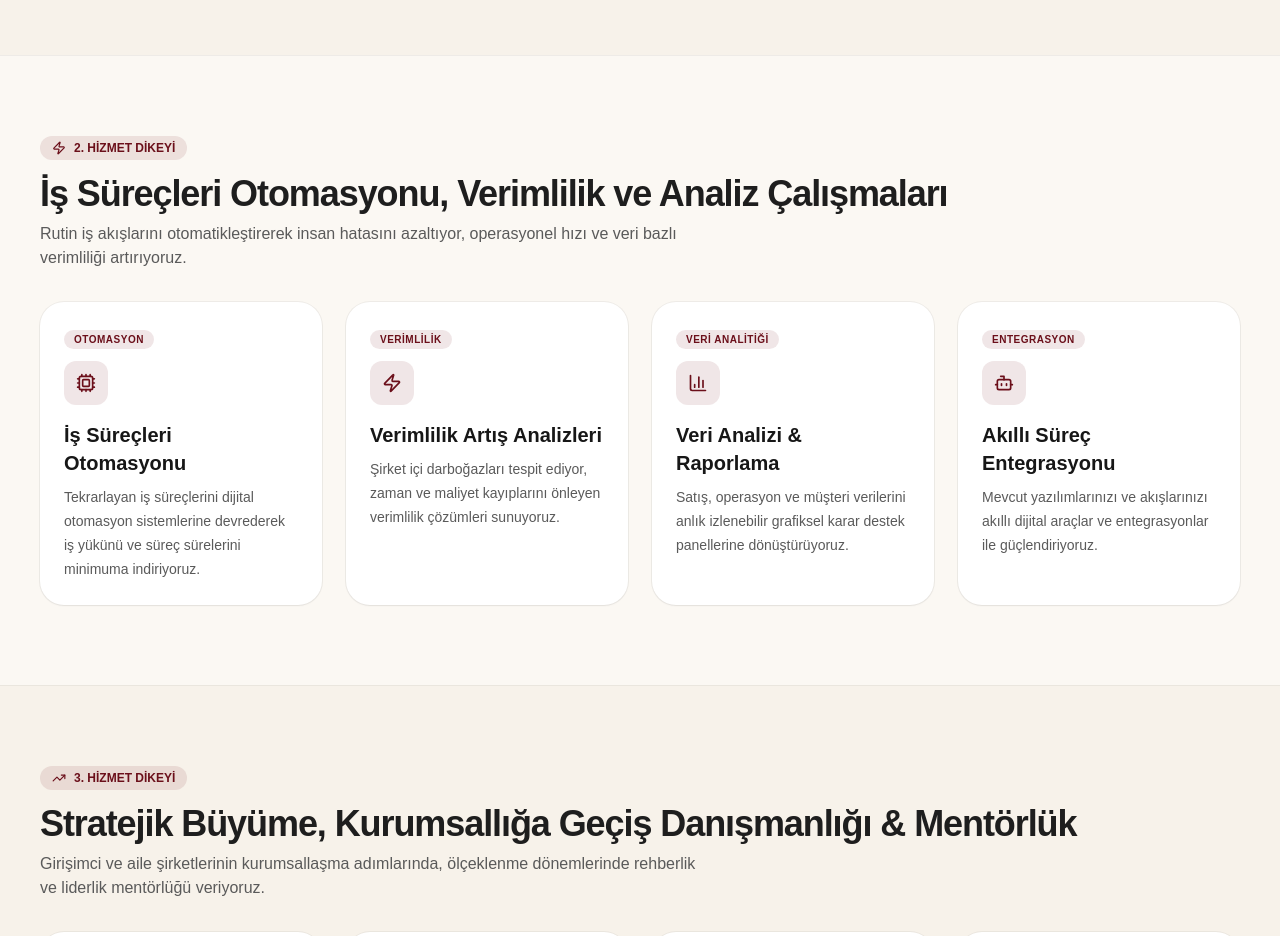
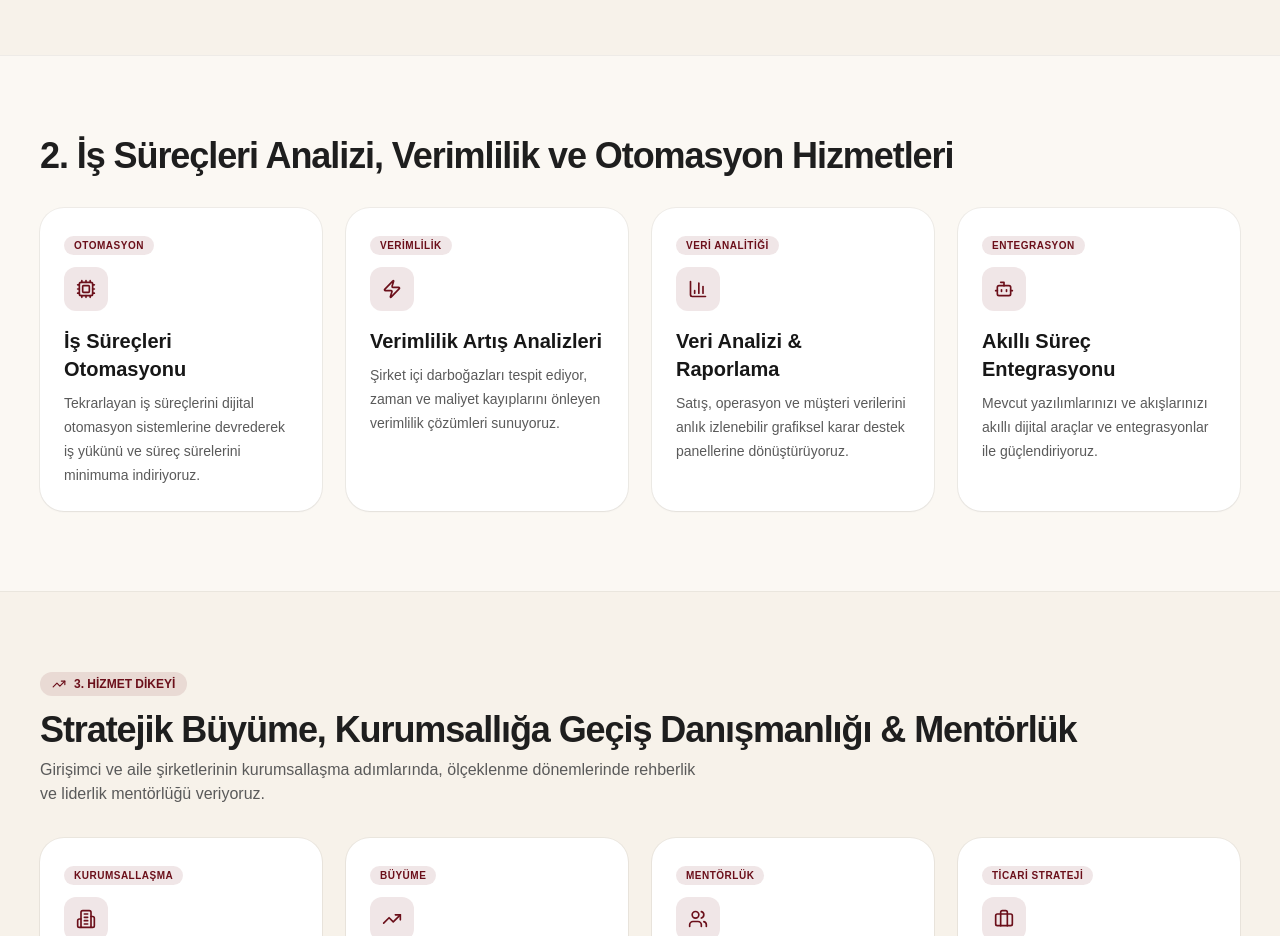
Before and after one commit to cantugsivri/cntg-site, a Next.js app: page / in a window 1280 px wide. Shown: the part 1320-2256 px from the top of the page. Built offline with nearby package versions, Linux system fonts and the light colour scheme.

Commit message:
section 2: remove badge and subtitle, update title

```diff
--- a/app/page.tsx
+++ b/app/page.tsx
@@ -212,15 +212,9 @@ export default function CNTGLandingPage() {
       <section id="otomasyon-analiz" className="mx-auto max-w-7xl px-4 py-12 sm:px-6 sm:py-20 lg:px-10 w-full border-t border-black/5 bg-white/40">
         <div className="flex flex-col md:flex-row md:items-end justify-between mb-8 gap-4">
           <div>
-            <div className="inline-flex items-center gap-2 rounded-full bg-[#6B0F1A]/10 px-3 py-1 text-xs font-semibold text-[#6B0F1A]">
-              <Zap className="h-3.5 w-3.5" /> 2. HİZMET DİKEYİ
-            </div>
-            <h2 className="mt-3 text-2xl font-bold tracking-[-0.03em] sm:text-4xl">
-              İş Süreçleri Otomasyonu, Verimlilik ve Analiz Çalışmaları
+            <h2 className="text-2xl font-bold tracking-[-0.03em] sm:text-4xl">
+              2. İş Süreçleri Analizi, Verimlilik ve Otomasyon Hizmetleri
             </h2>
-            <p className="mt-2 text-base text-[#5A5A5A] max-w-2xl">
-              Rutin iş akışlarını otomatikleştirerek insan hatasını azaltıyor, operasyonel hızı ve veri bazlı verimliliği artırıyoruz.
-            </p>
           </div>
         </div>
 
```
